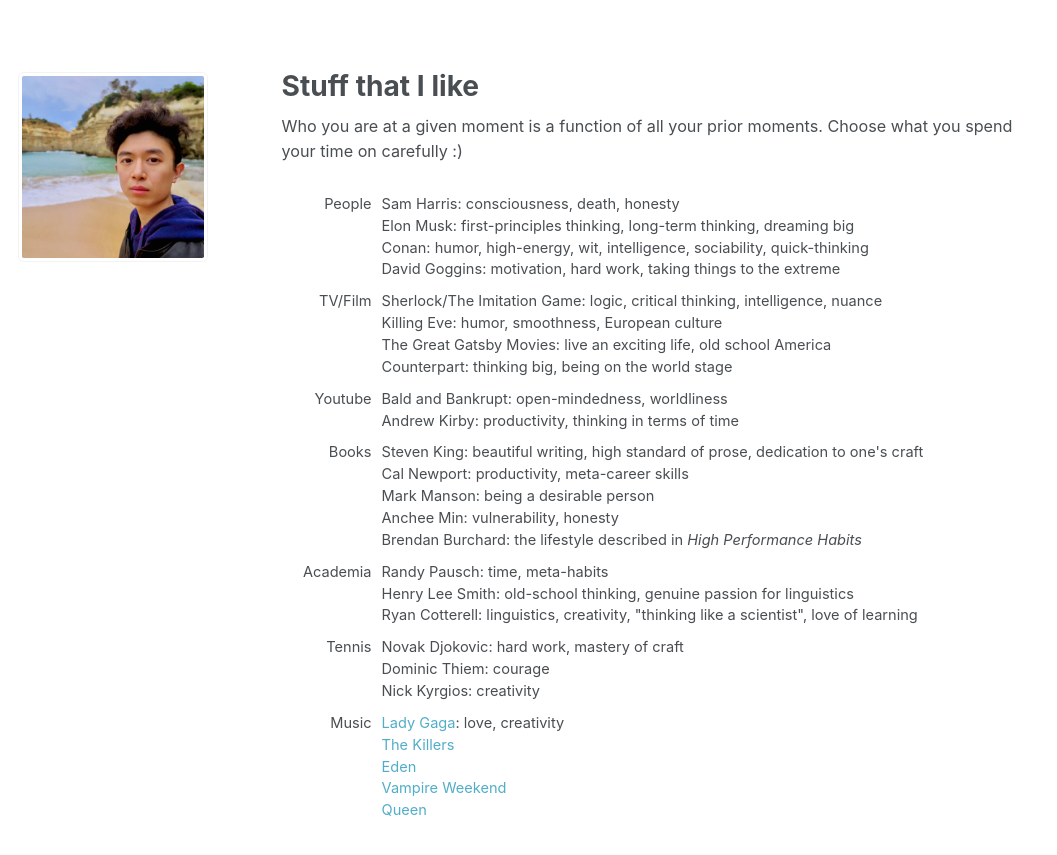
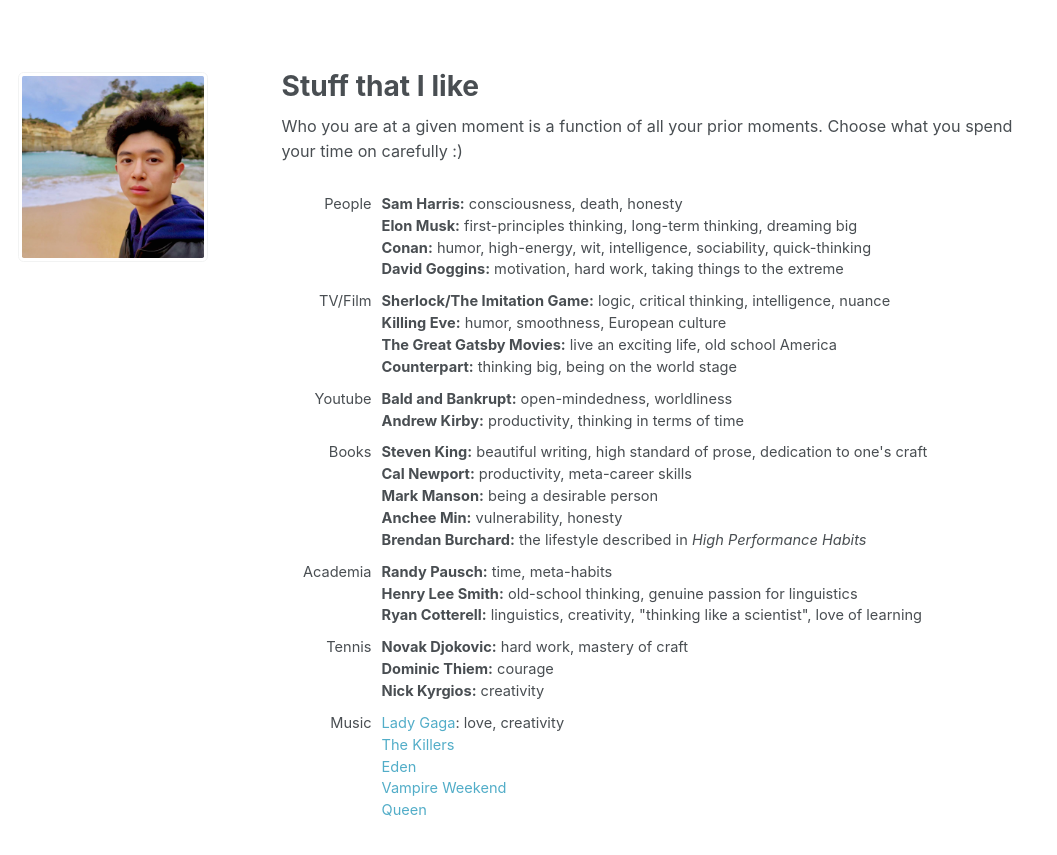
Before and after one commit to jasonwei20/jasonwei20.github.io, a Jekyll site: the page built from _pages/stuff_i_like.md, in a window 1280 px wide. Shown: the top 855 px of the page, without its empty margins (0-1057 px from the left). Built offline with Jekyll 4.4.1, drawn with Linux system fonts in a browser that asks for light colours.

Commit message:
Update stuff_i_like.md

```diff
--- a/_pages/stuff_i_like.md
+++ b/_pages/stuff_i_like.md
@@ -20,87 +20,87 @@
 <table style="width:100%">
   <tr>
     <td style="width:100px; text-align:right; padding-right:10px; padding-top:10px">People</td>
-    <td style="padding-top:10px">Sam Harris: consciousness, death, honesty</td>
+    <td style="padding-top:10px"><b>Sam Harris:</b> consciousness, death, honesty</td>
   </tr>
   <tr>
     <td style="width:100px; text-align:right; padding-right:10px"></td>
-    <td>Elon Musk: first-principles thinking, long-term thinking, dreaming big</td>
+    <td><b>Elon Musk:</b> first-principles thinking, long-term thinking, dreaming big</td>
   </tr>
   <tr>
     <td style="width:100px; text-align:right; padding-right:10px"></td>
-    <td>Conan: humor, high-energy, wit, intelligence, sociability, quick-thinking</td>
+    <td><b>Conan:</b> humor, high-energy, wit, intelligence, sociability, quick-thinking</td>
   </tr>
   <tr>
     <td style="width:100px; text-align:right; padding-right:10px"></td>
-    <td>David Goggins: motivation, hard work, taking things to the extreme</td>
+    <td><b>David Goggins:</b> motivation, hard work, taking things to the extreme</td>
   </tr>
   <tr>
     <td style="width:100px; text-align:right; padding-right:10px; padding-top:10px">TV/Film</td>
-    <td style="padding-top:10px">Sherlock/The Imitation Game: logic, critical thinking, intelligence, nuance</td>
+    <td style="padding-top:10px"><b>Sherlock/The Imitation Game:</b> logic, critical thinking, intelligence, nuance</td>
   </tr>
   <tr>
     <td style="width:100px; text-align:right; padding-right:10px"></td>
-    <td>Killing Eve: humor, smoothness, European culture</td>
+    <td><b>Killing Eve:</b> humor, smoothness, European culture</td>
   </tr>
   <tr>
     <td style="width:100px; text-align:right; padding-right:10px"></td>
-    <td>The Great Gatsby Movies: live an exciting life, old school America</td>
+    <td><b>The Great Gatsby Movies:</b> live an exciting life, old school America</td>
   </tr>
   <tr>
     <td style="width:100px; text-align:right; padding-right:10px"></td>
-    <td>Counterpart: thinking big, being on the world stage</td>
+    <td><b>Counterpart:</b> thinking big, being on the world stage</td>
   </tr>
   <tr>
     <td style="width:100px; text-align:right; padding-right:10px; padding-top:10px">Youtube</td>
-    <td style="padding-top:10px">Bald and Bankrupt: open-mindedness, worldliness</td>
+    <td style="padding-top:10px"><b>Bald and Bankrupt:</b> open-mindedness, worldliness</td>
   </tr>
   <tr>
     <td style="width:100px; text-align:right; padding-right:10px"></td>
-    <td>Andrew Kirby: productivity, thinking in terms of time</td>
+    <td><b>Andrew Kirby:</b> productivity, thinking in terms of time</td>
   </tr>
   <tr>
     <td style="width:100px; text-align:right; padding-right:10px; padding-top:10px">Books</td>
-    <td style="padding-top:10px">Steven King: beautiful writing, high standard of prose, dedication to one's craft</td>
+    <td style="padding-top:10px"><b>Steven King:</b> beautiful writing, high standard of prose, dedication to one's craft</td>
   </tr>
   <tr>
     <td style="width:100px; text-align:right; padding-right:10px"></td>
-    <td>Cal Newport: productivity, meta-career skills</td>
+    <td><b>Cal Newport:</b> productivity, meta-career skills</td>
   </tr>
   <tr>
     <td style="width:100px; text-align:right; padding-right:10px"></td>
-    <td>Mark Manson: being a desirable person</td>
+    <td><b>Mark Manson:</b> being a desirable person</td>
   </tr>
   <tr>
     <td style="width:100px; text-align:right; padding-right:10px"></td>
-    <td>Anchee Min: vulnerability, honesty</td>
+    <td><b>Anchee Min:</b> vulnerability, honesty</td>
   </tr>
   <tr>
     <td style="width:100px; text-align:right; padding-right:10px"></td>
-    <td>Brendan Burchard: the lifestyle described in <i>High Performance Habits</i></td>
+    <td><b>Brendan Burchard:</b> the lifestyle described in <i>High Performance Habits</i></td>
   </tr>
   <tr>
     <td style="width:100px; text-align:right; padding-right:10px; padding-top:10px">Academia</td>
-    <td style="padding-top:10px">Randy Pausch: time, meta-habits</td>
+    <td style="padding-top:10px"><b>Randy Pausch:</b> time, meta-habits</td>
   </tr>
   <tr>
     <td style="width:100px; text-align:right; padding-right:10px"></td>
-    <td>Henry Lee Smith: old-school thinking, genuine passion for linguistics</td>
+    <td><b>Henry Lee Smith:</b> old-school thinking, genuine passion for linguistics</td>
   </tr>
   <tr>
     <td style="width:100px; text-align:right; padding-right:10px"></td>
-    <td>Ryan Cotterell: linguistics, creativity, "thinking like a scientist", love of learning</td>
+    <td><b>Ryan Cotterell:</b> linguistics, creativity, "thinking like a scientist", love of learning</td>
   </tr>
   <tr>
     <td style="width:100px; text-align:right; padding-right:10px; padding-top:10px">Tennis</td>
-    <td style="padding-top:10px">Novak Djokovic: hard work, mastery of craft</td>
+    <td style="padding-top:10px"><b>Novak Djokovic:</b> hard work, mastery of craft</td>
   </tr>
   <tr>
     <td style="width:100px; text-align:right; padding-right:10px"></td>
-    <td>Dominic Thiem: courage</td>
+    <td><b>Dominic Thiem:</b> courage</td>
   </tr>
   <tr>
     <td style="width:100px; text-align:right; padding-right:10px"></td>
-    <td>Nick Kyrgios: creativity</td>
+    <td><b>Nick Kyrgios:</b> creativity</td>
   </tr>
   <tr>
     <td style="width:100px; text-align:right; padding-right:10px; padding-top:10px">Music</td>
```
